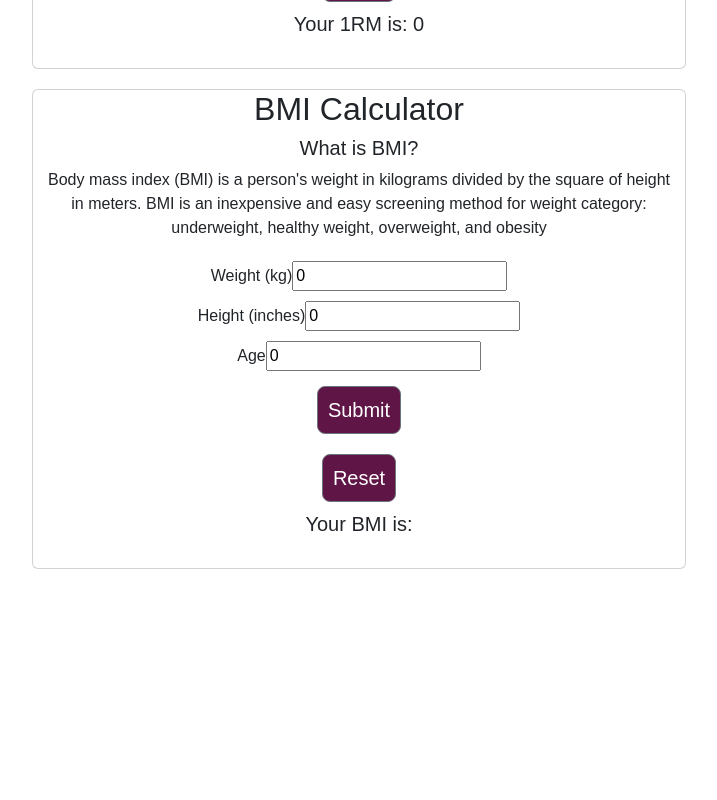
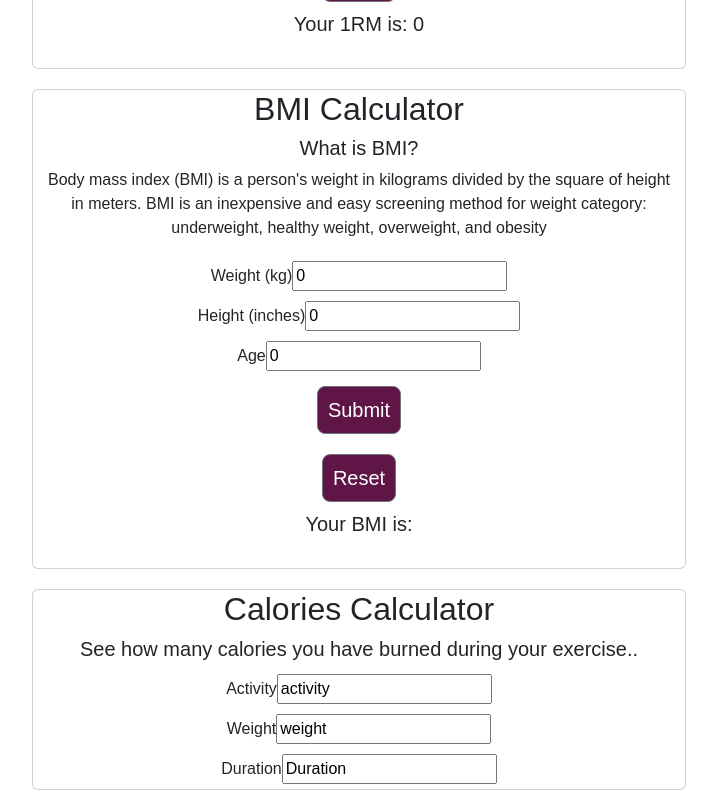
Before and after one commit to Clelia-M/WellFit, a React (Create React App) app: page / in a window 1280 px wide. Shown: the part 1331-2131 px from the top of the page, without its empty margins (281-998 px from the left). Before the commit the page ends 1910 px from the top, so only its background shows below. Built offline with nearby package versions, Linux system fonts and the light colour scheme.

Commit message:
added structure for API calories

```diff
--- a/package.json
+++ b/package.json
@@ -6,6 +6,7 @@
     "@testing-library/jest-dom": "^5.16.5",
     "@testing-library/react": "^13.4.0",
     "@testing-library/user-event": "^13.5.0",
+    "axios": "^1.3.4",
     "bootstrap": "^5.2.3",
     "chart.js": "^4.2.1",
     "fitness-calc": "^1.0.2",
--- a/src/App.js
+++ b/src/App.js
@@ -5,6 +5,7 @@ import Cards from './components/Cards';
 import Nutritions from './components/Nutritions';
 import Workout from './components/Workout';
 import Bmi from './components/Bmi';
+import Calories from './components/Calories';
 import Charts from './components/Charts';
 import FAQ from './components/FAQ';
 import Newsletter from './components/Newsletter';
@@ -20,6 +21,7 @@ function App() {
       <Nutritions />
       <Workout />
       <Bmi />
+      <Calories />
       <Charts />
       <FAQ />
       <Newsletter />
--- /dev/null
+++ b/src/components/Calories.js
@@ -0,0 +1,37 @@
+import React from "react";
+
+function Calories() {
+  // HTML structure
+  return (
+    <div class="card-deck">
+      <div className="col-sm-6">
+        <div className="row">
+          <div className="card text-center">
+            <h2>Calories Calculator</h2>
+            <h5>See how many calories you have burned during your exercise..</h5>
+            <form>
+              <label>
+                Activity
+                <input
+                  value="activity"
+                />
+              </label>
+              <br></br>
+              <label>
+                Weight
+                <input value="weight" />
+              </label>
+              <br></br>
+              <label>
+                Duration
+                <input value="Duration" />
+              </label>
+              </form>
+          </div>
+        </div>
+      </div>
+    </div>
+  );
+}
+
+export default Calories;
```
Also changed, not shown: src/components/CaloriesApi.js (added, +17 -0 lines), 1 other file (tests, documents, lock files or other folders).
